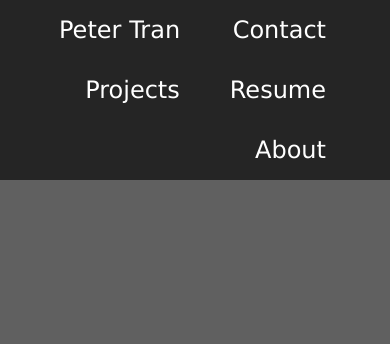
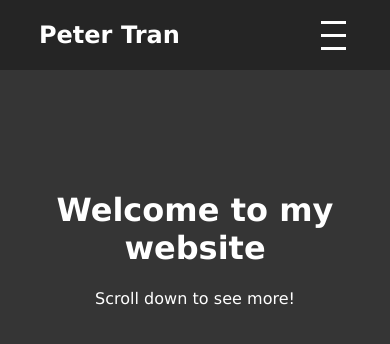
Before and after one commit to Dev-PeterTran/Dev-PeterTran.github.io, a plain HTML site: page index.html in a window 390 px wide. Shown: the top 344 px of the page. Drawn offline with Linux system fonts and the light colour scheme.

Commit message:
Responsive Navbar

```diff
--- a/Styles/Main.css
+++ b/Styles/Main.css
@@ -10,12 +10,12 @@ body {
 	word-spacing: 0.01em;
 	letter-spacing: normal;
 	justify-content: center;
-	background-color: #606060;
+	background-color: #353535;
 	font-family: Verdana, sans-serif;
 }
 
 /* Footer Section */
-div.Footer {
+.Footer {
 	padding-top: 5px;
 	padding-bottom: 5px;
 	background-color: #252525;
--- a/Styles/Navbar.css
+++ b/Styles/Navbar.css
@@ -1,56 +1,125 @@
 #Navbar {
 	top: 0;
 	margin: 0;
-	padding-left: 10%;
-	padding-right: 10%;
+	height: 70px;
+	padding: 0 10%;
 	box-sizing: border-box;
 
 	width: 100%;
 	z-index: 1000;
+	display: flex;
+	font-size: 24px;
 	position: fixed;
-	overflow: hidden;
-	list-style-type: none;
+	position: relative;
+	align-items: center;
 	background-color: #252525;
-
-	font-size: 24px;
+	justify-content: space-between;
 }
 
-/*Individual Nav Item*/
-.LeftNavItem {
-	float: left;
+/* NavItems */
+.NavItems {
+	display: flex;
+	align-items: center;
+	list-style: none;
+	margin: 0;
+	padding: 0;
 }
-.RightNavItem {
-	float: right;
-	padding-left: 5px;
-	padding-right: 5px;
+/* Individual Nav Item */
+.NavItems li {
 	position: relative;
 }
-
-li a {
+/* Links */
+.NavItems li a {
 	color: white;
+	text-decoration: none;
+	padding: 16px 20px;
 	display: block;
-	padding: 16px 20px;
-	text-align: center;
-	align-items: center;
-	text-decoration: none;
+	position: relative;
 }
-
-/*Hover effect*/
-li a::after {
+/* Hover underline for nav items */
+.NavItems li a::after {
+	content: '';
+	position: absolute;
 	left: 0;
+	bottom: 10px;
 	width: 0%;
 	height: 3px;
-	content: '';
-	bottom: 10px;
-	position: absolute;
 	background-color: white;
-
 	transition: width 0.3s ease, background-color 0.3s ease;
 }
-li a:hover {
+.NavItems li a:hover {
 	color: #0077ff;
 }
-li a:hover::after {
+.NavItems li a:hover::after {
 	width: 100%;
 	background-color: #0077ff;
 }
+
+/* Branding */
+.Brand {
+	color: white;
+	text-decoration: none;
+	font-weight: bold;
+	font-size: 24px;
+	position: relative;
+	display: inline-block;
+	z-index: 2;
+}
+/* Full bar underline on Brand hover */
+.Brand::after {
+	content: '';
+	position: absolute;
+	left: -10%;
+	width: 120%;
+	height: 3px;
+	bottom: -5px;
+	background-color: white;
+	transform: scaleX(0);
+	transform-origin: center;
+	transition: transform 0.3s ease, background-color 0.3s ease;
+}
+.Brand:hover {
+	color: #0077ff;
+}
+.Brand:hover::after {
+	transform: scaleX(1);
+	background-color: #0077ff;
+}
+
+/* Hamburger */
+.Hamburger {
+	display: none;
+	flex-direction: column;
+	cursor: pointer;
+}
+.Hamburger div {
+	width: 25px;
+	height: 3px;
+	background-color: white;
+	margin: 5px;
+	transition: all 0.3s ease;
+}
+
+/* Responsive Styles */
+@media (max-width: 800px) {
+	.Hamburger {
+		display: flex;
+		z-index: 3;
+	}
+	.NavItems {
+		display: none;
+		flex-direction: column;
+		width: 100%;
+		background-color: #252525;
+		position: absolute;
+		top: 70px;
+		left: 0;
+	}
+	.NavItems.active {
+		display: flex;
+	}
+	.NavItems li {
+		text-align: center;
+		width: 100%;
+	}
+}
--- a/index.html
+++ b/index.html
@@ -11,25 +11,45 @@
 	</head>
 
 	<body>
-		<ul id="Navbar">
-			<li class="LeftNavItem"><a href="#">Peter Tran</a></li>
-			<li class="RightNavItem"><a href="#">Contact</a></li>
-			<li class="RightNavItem"><a href="#">Resume</a></li>
+		<!-- Navigation Bar -->
+		<nav id="Navbar">
+			<a href="#" class="Brand">Peter Tran</a>
 
-			<li class="RightNavItem"><a class="Dropdown-Link" href="#">Projects</a></li>
+			<!-- Hamburger Icon -->
+			<div class="Hamburger" onclick="toggleMenu()">
+				<div></div>
+				<div></div>
+				<div></div>
+			</div>
 
-			<li class="RightNavItem"><a href="#">About</a></li>
-		</ul>
+			<!-- Navigation Items -->
+			<ul class="NavItems" id="NavItems">
+				<li class="RightNavItem"><a href="#">Contact</a></li>
+				<li class="RightNavItem"><a href="#">Resume</a></li>
+				<li class="RightNavItem"><a href="#">Projects</a></li>
+				<li class="RightNavItem"><a href="#">About</a></li>
+			</ul>
+		</nav>
+
+		<!-- Content below -->
+		<div style="height: 1500px; padding-top: 100px;">
+			<h1>Welcome to my website</h1>
+			<p>Scroll down to see more!</p>
+		</div>
 
 		<!-- About Section -->
-
 		<!-- Projects Section -->
-
 		<!-- Contact Section -->
-
 		<!-- Footer Section-->
 		<div class="Footer">
 			<p>Copyright &copy by Peter Tran | All images, logos are used with permission.</p>
 		</div>
+
+		<script>
+			function toggleMenu() {
+				const navItems = document.getElementById('NavItems');
+				navItems.classList.toggle('active');
+			}
+		</script>
 	</body>
 </html>
```
